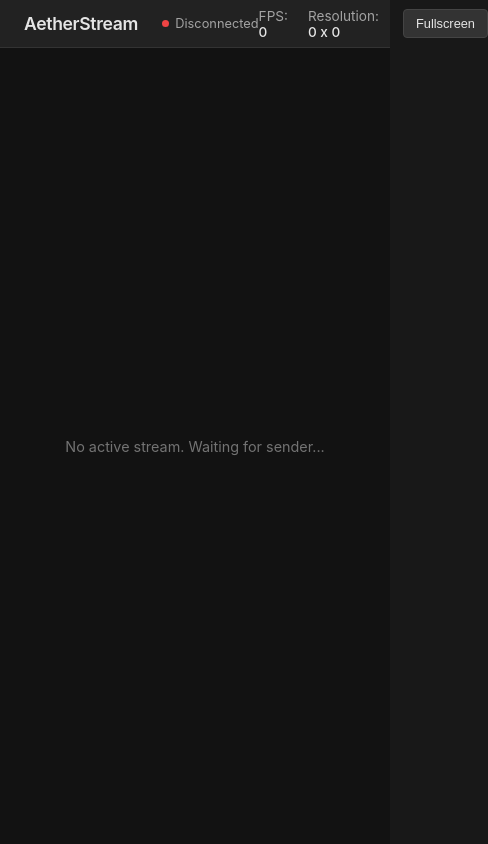
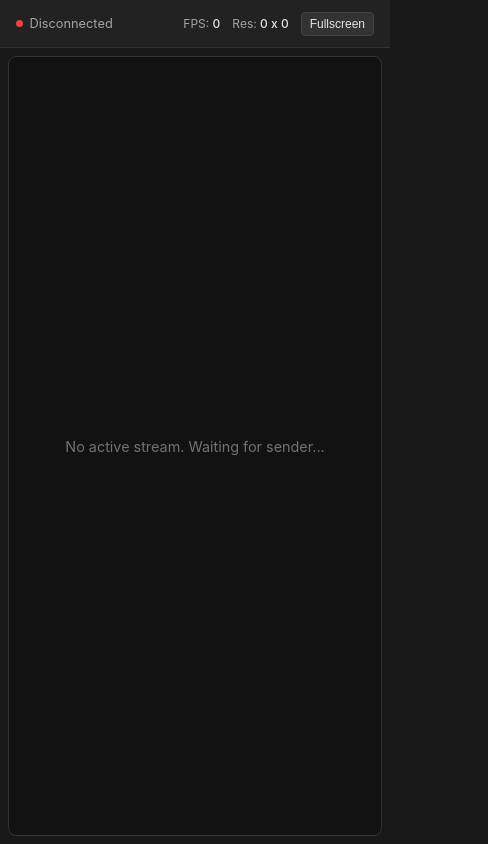
Before and after one commit to slupx/stream-server, a plain HTML site: page index.html in a window 390 px wide. Shown: the whole page, 488 px wide, since content can reach past the window. Drawn offline with Linux system fonts and the light colour scheme.

Commit message:
Remove header text, add video card borders/rounding/padding, and add mobile styling

```diff
--- a/index.html
+++ b/index.html
@@ -3,7 +3,7 @@
 <head>
     <meta charset="UTF-8">
     <meta name="viewport" content="width=device-width, initial-scale=1.0">
-    <title>AetherStream</title>
+    <title>Stream Viewer</title>
     <style>
         body {
             font-family: -apple-system, BlinkMacSystemFont, "Segoe UI", Roboto, Helvetica, Arial, sans-serif;
@@ -30,13 +30,6 @@
         .header-left {
             display: flex;
             align-items: center;
-            gap: 1.5rem;
-        }
-        h1 {
-            font-size: 1.1rem;
-            margin: 0;
-            font-weight: 600;
-            letter-spacing: -0.02em;
         }
         .status {
             font-size: 0.8rem;
@@ -91,10 +84,25 @@
             display: flex;
             align-items: center;
             justify-content: center;
-            background: #121212;
-            position: relative;
+            background: #181818;
+            box-sizing: border-box;
+            padding: 1rem;
             width: 100vw;
             height: calc(100vh - 48px);
+        }
+        .video-container {
+            width: 100%;
+            height: 100%;
+            background: #121212;
+            border: 1px solid #333333;
+            border-radius: 8px;
+            overflow: hidden;
+            display: flex;
+            align-items: center;
+            justify-content: center;
+            position: relative;
+            box-sizing: border-box;
+            padding: 0.5rem;
         }
         #stream-img {
             max-width: 100%;
@@ -108,13 +116,36 @@
             color: #737373;
             font-size: 0.9rem;
         }
+
+        /* Mobile Optimization */
+        @media (max-width: 480px) {
+            header {
+                padding: 0.5rem 1rem;
+            }
+            .header-right {
+                gap: 0.75rem;
+                font-size: 0.75rem;
+            }
+            .stats {
+                gap: 0.75rem;
+            }
+            main {
+                padding: 0.5rem;
+            }
+            .video-container {
+                padding: 0.25rem;
+            }
+            button {
+                padding: 0.25rem 0.5rem;
+                font-size: 0.75rem;
+            }
+        }
     </style>
 </head>
 <body>
 
 <header>
     <div class="header-left">
-        <h1>AetherStream</h1>
         <div class="status">
             <div id="status-dot" class="status-dot disconnected"></div>
             <span id="status-text">Disconnected</span>
@@ -123,15 +154,17 @@
     <div class="header-right">
         <div class="stats">
             <div>FPS: <span id="fps-val">0</span></div>
-            <div>Resolution: <span id="resolution-val">0 x 0</span></div>
+            <div>Res: <span id="resolution-val">0 x 0</span></div>
         </div>
         <button id="fullscreen-btn">Fullscreen</button>
     </div>
 </header>
 
-<main id="viewer-container">
-    <div id="placeholder" class="placeholder">No active stream. Waiting for sender...</div>
-    <img id="stream-img" alt="Stream Feed" />
+<main>
+    <div class="video-container" id="viewer-container">
+        <div id="placeholder" class="placeholder">No active stream. Waiting for sender...</div>
+        <img id="stream-img" alt="Stream Feed" />
+    </div>
 </main>
 
 <script>
```
